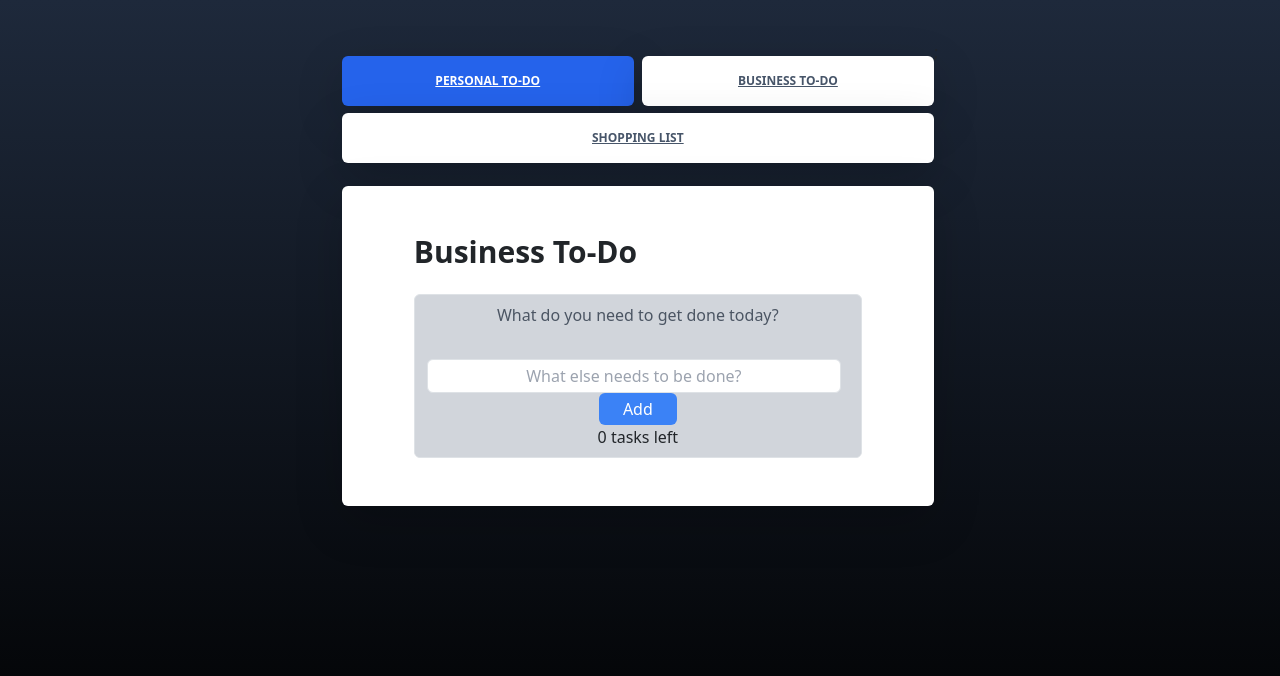
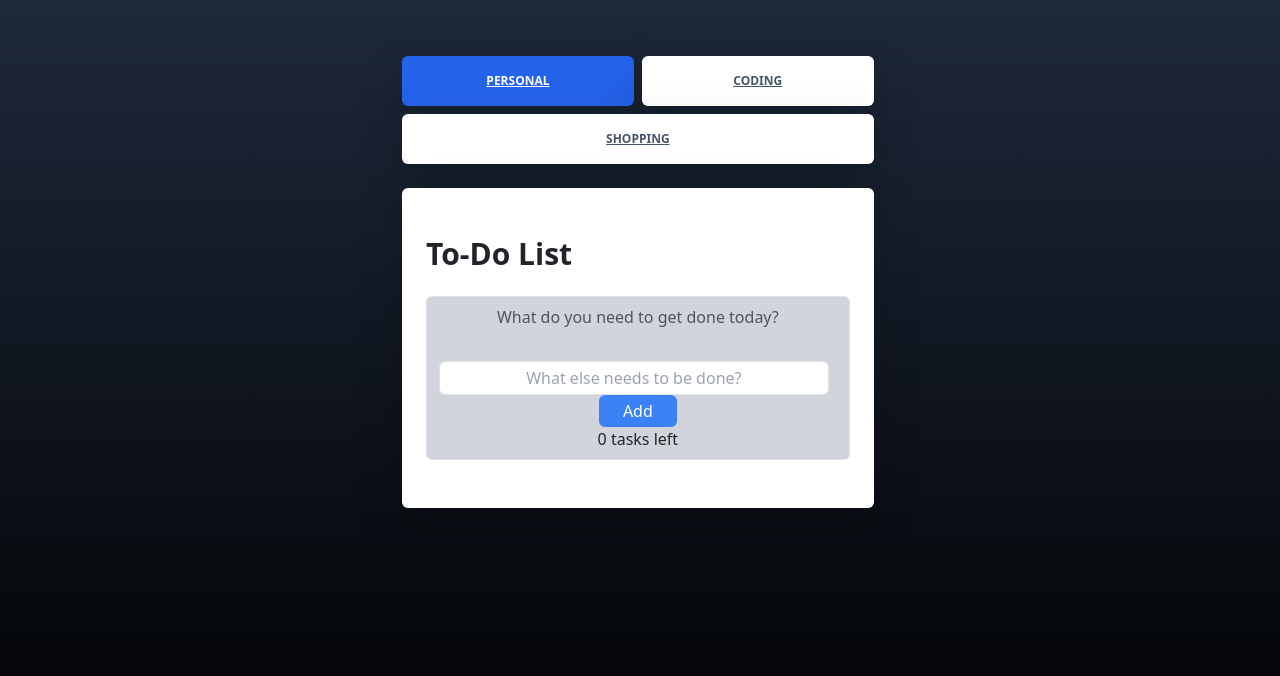
Before and after one commit to louitron/to-do_list_app, a Next.js app: page / in a window 1280 px wide. Shown: the top 676 px of the page. Built offline with nearby package versions, Linux system fonts and the light colour scheme.

Commit message:
Renamed lists and change card inner text

```diff
--- a/src/components/BusinessToDo.jsx
+++ b/src/components/BusinessToDo.jsx
@@ -36,7 +36,7 @@ export function BusinessToDo() {
 
   return (
     <div className="max-w-md mx-auto">
-      <h1 className="text-3xl font-bold mb-6">Business To-Do</h1>
+      <h1 className="text-3xl font-bold mb-6">Coding Task List</h1>
       <div className=" bg-gray-300 border rounded-md overflow-hidden">
         {tasks.length === 0 && (
           <div className="py-2 px-3 text-center  text-gray-600">
--- a/src/components/ShoppingList.jsx
+++ b/src/components/ShoppingList.jsx
@@ -36,7 +36,7 @@ export function ShoppingList() {
 
   return (
     <div className="max-w-md mx-auto">
-      <h1 className="text-3xl font-bold mb-6">Business To-Do</h1>
+      <h1 className="text-3xl font-bold mb-6">Shopping List</h1>
       <div className=" bg-gray-300 border rounded-md overflow-hidden">
         {tasks.length === 0 && (
           <div className="py-2 px-3 text-center  text-gray-600">
@@ -85,7 +85,7 @@ export function ShoppingList() {
           >
             Add
           </button>
-          <span>{incompleteTasks.length} Items left to purchase left</span>
+          <span>{incompleteTasks.length} Items left to purchase</span>
         </div>
       </div>
     </div>
--- a/src/components/TabbedNav.jsx
+++ b/src/components/TabbedNav.jsx
@@ -12,7 +12,7 @@ export const TabbedNav = () => {
             className=" ps-0 flex mb-0 list-none flex-wrap pt-3 pb-4 flex-row"
             role="tablist"
           >
-            <li className="-mb-px mr-2 last:mr-0 w-1/3 flex-auto text-center">
+            <li className="mr-2 last:mr-0 w-1/3 flex-auto text-center">
               <a
                 className={
                   "text-xs font-bold uppercase px-5 py-3 shadow-lg rounded block leading-normal " +
@@ -28,10 +28,10 @@ export const TabbedNav = () => {
                 href="#link1"
                 role="tablist"
               >
-                Personal To-Do
+                Personal
               </a>
             </li>
-            <li className="-mb-px mr-2 w-1/3 last:mr-0 flex-auto text-center me-0">
+            <li className="mr-2 w-1/3  flex-auto text-center me-0">
               <a
                 className={
                   "text-xs font-bold uppercase px-5 py-3 shadow-lg rounded block leading-normal " +
@@ -47,10 +47,10 @@ export const TabbedNav = () => {
                 href="#link2"
                 role="tablist"
               >
-                Business To-Do
+                Coding
               </a>
             </li>
-            <li className="-mb-px mr-2 mt-2 w-1/3 last:mr-0 flex-auto text-center">
+            <li className="mr-2 mt-2 w-1/3 last:mr-0 flex-auto text-center">
               <a
                 className={
                   "text-xs font-bold uppercase px-5 py-3 shadow-lg rounded block leading-normal " +
@@ -66,7 +66,7 @@ export const TabbedNav = () => {
                 href="#link3"
                 role="tablist"
               >
-                Shopping List
+                Shopping
               </a>
             </li>
           </ul>
--- a/src/components/ToDo.jsx
+++ b/src/components/ToDo.jsx
@@ -36,7 +36,7 @@ export function ToDo() {
 
   return (
     <div className="max-w-md mx-auto">
-      <h1 className="text-3xl font-bold mb-6">Business To-Do</h1>
+      <h1 className="text-3xl font-bold mb-6">To-Do List</h1>
       <div className=" bg-gray-300 border rounded-md overflow-hidden">
         {tasks.length === 0 && (
           <div className="py-2 px-3 text-center  text-gray-600">
```
